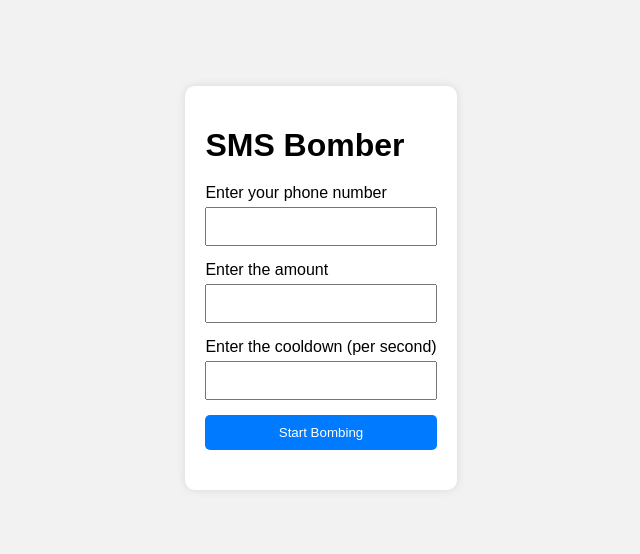
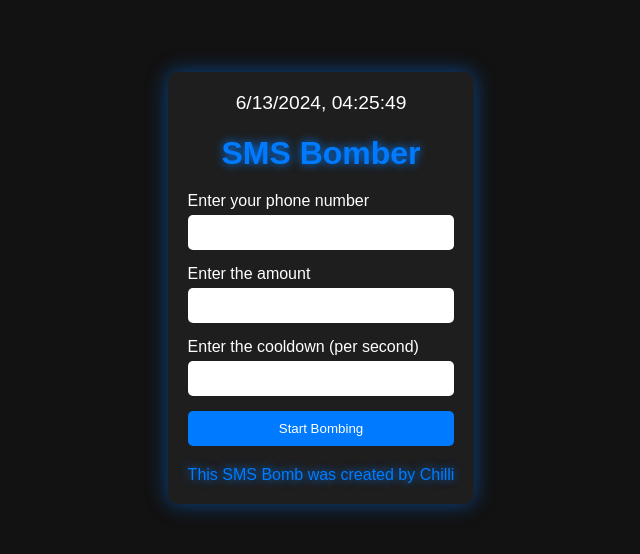
Before and after one commit to churchillitos/chillibomber, a plain HTML site: page index.html in a window 1280 px wide. Shown: the part 112-666 px from the top of the page, without its empty margins (319-959 px from the left). Drawn offline with Linux system fonts and the light colour scheme.

Commit message:
Update index.html

```diff
--- a/index.html
+++ b/index.html
@@ -7,24 +7,29 @@
     <style>
         body {
             font-family: Arial, sans-serif;
-            background-color: #f2f2f2;
+            background-color: #121212;
             display: flex;
             justify-content: center;
             align-items: center;
             height: 100vh;
             margin: 0;
+            color: #ffffff;
         }
         .container {
-            background-color: white;
+            background-color: #1e1e1e;
             padding: 20px;
             border-radius: 10px;
-            box-shadow: 0 0 10px rgba(0, 0, 0, 0.1);
+            box-shadow: 0 0 20px rgba(0, 123, 255, 0.5);
+            text-align: center;
         }
         .container h1 {
             margin-bottom: 20px;
+            color: #007BFF;
+            text-shadow: 0 0 10px #007BFF;
         }
         .input-group {
             margin-bottom: 15px;
+            text-align: left;
         }
         .input-group label {
             display: block;
@@ -34,6 +39,8 @@
             width: 100%;
             padding: 10px;
             box-sizing: border-box;
+            border: none;
+            border-radius: 5px;
         }
         .button {
             display: block;
@@ -44,14 +51,29 @@
             border: none;
             border-radius: 5px;
             cursor: pointer;
+            transition: background-color 0.3s;
         }
         .button:hover {
             background-color: #0056b3;
+        }
+        .glow-text {
+            color: #007BFF;
+            text-shadow: 0 0 10px #007BFF;
+        }
+        #datetime {
+            margin-bottom: 20px;
+            font-size: 1.2em;
+        }
+        footer {
+            margin-top: 20px;
+            color: #007BFF;
+            text-shadow: 0 0 10px #007BFF;
         }
     </style>
 </head>
 <body>
     <div class="container">
+        <div id="datetime"></div>
         <h1>SMS Bomber</h1>
         <div class="input-group">
             <label for="phone">Enter your phone number</label>
@@ -67,9 +89,17 @@
         </div>
         <button class="button" onclick="startBombing()">Start Bombing</button>
         <div id="response" style="margin-top: 20px;"></div>
+        <footer>This SMS Bomb was created by Chilli</footer>
     </div>
 
     <script>
+        function updateDateTime() {
+            const now = new Date();
+            const dateTimeStr = now.toLocaleString('en-US', { hour12: false });
+            document.getElementById('datetime').innerHTML = dateTimeStr;
+        }
+        setInterval(updateDateTime, 1000);
+
         function startBombing() {
             const phone = document.getElementById('phone').value;
             const amount = document.getElementById('amount').value;
@@ -91,6 +121,8 @@
                     console.error('Error:', error);
                 });
         }
+
+        updateDateTime();
     </script>
 </body>
 </html>
```
